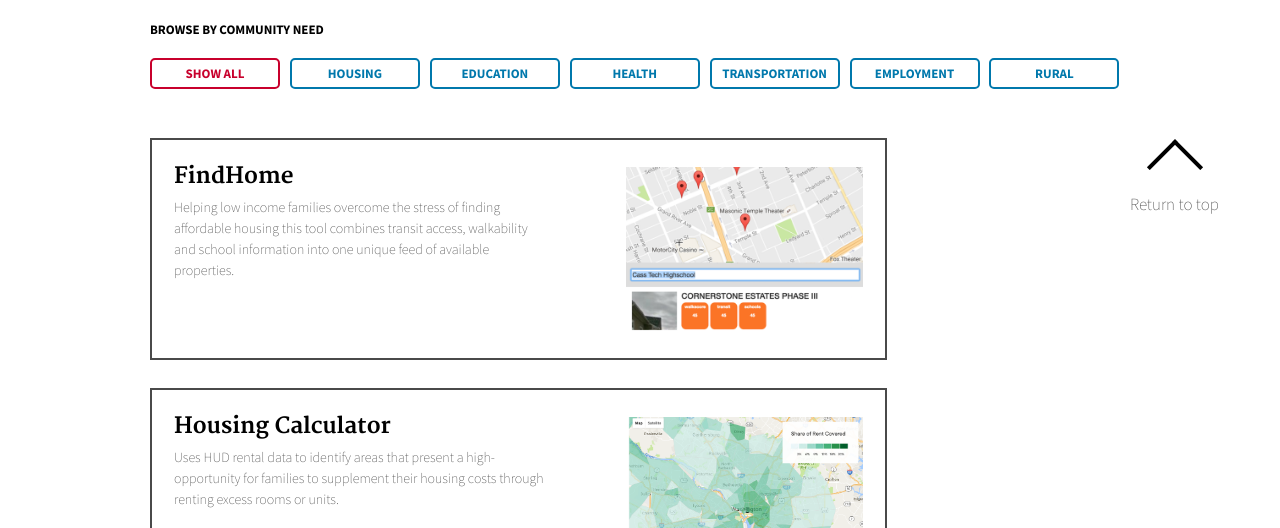
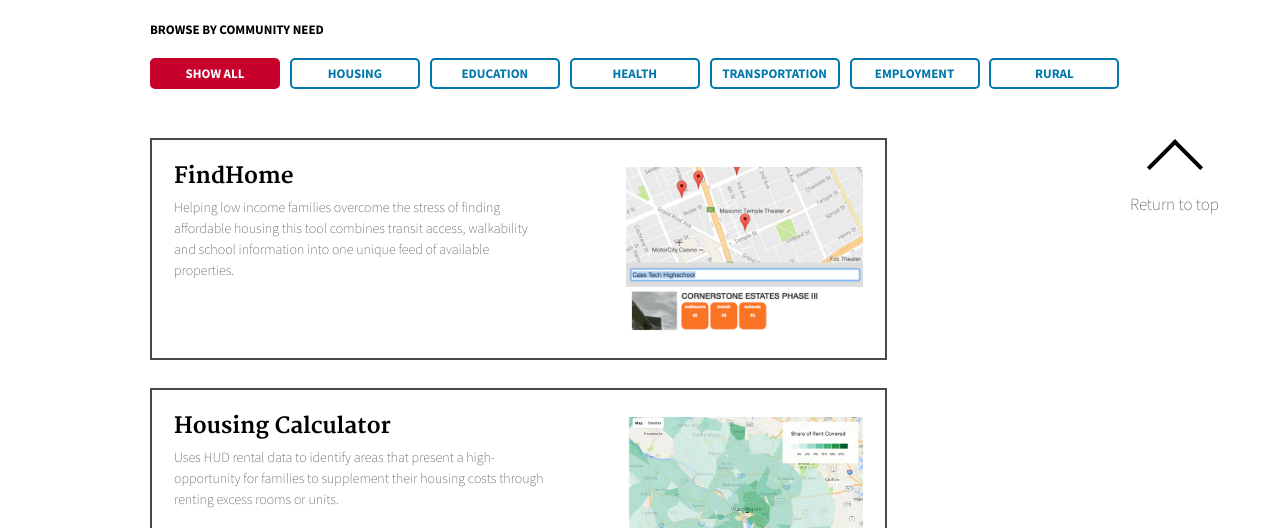
Before and after one commit to annaawang/top, a website: page dist/projects.html in a window 1280 px wide. Shown: the part 272-800 px from the top of the page. Drawn offline with nearby package versions, Linux system fonts and the light colour scheme.

Commit message:
added active styles to filters on projects.html

```diff
--- a/src/sass/main.scss
+++ b/src/sass/main.scss
@@ -864,3 +864,13 @@ a:focus {
 #Container .mix {
   display: none;
 }
+.filters-div{
+	.active{
+		color: white;
+		background-color: $light-blue;
+	}
+	.active.showAll{
+		color: white;
+		background-color: $red;
+	}
+}
```
Also changed, not shown: dist/css/main.css, dist/js/filter.js.
